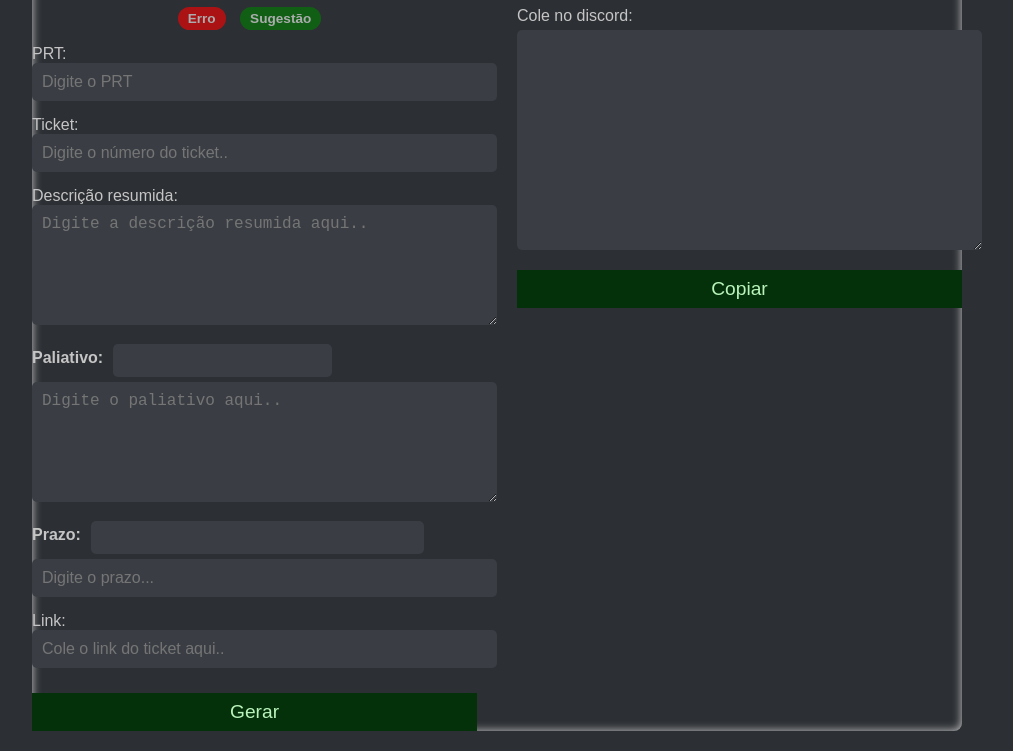
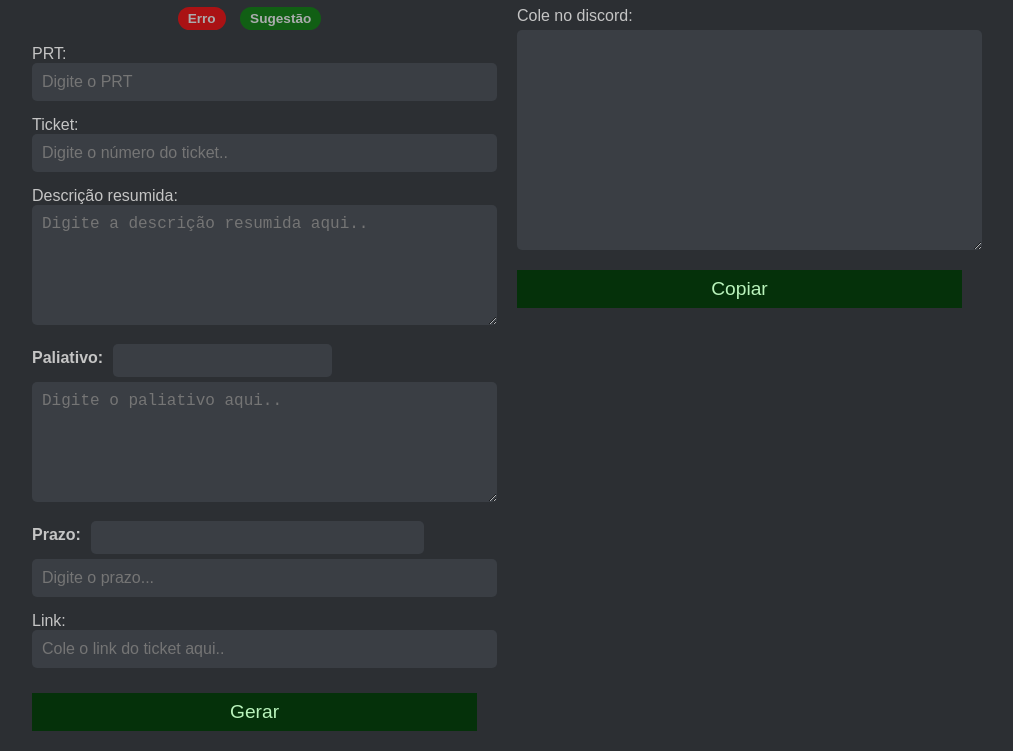
Before and after one commit to hasbuen/modelo-discord, a plain HTML site: page index.html in a window 1280 px wide. Shown: the part 286-1037 px from the top of the page, without its empty margins (143-1156 px from the left). Drawn offline with Linux system fonts and the light colour scheme; no server answers.

Commit message:
Update style.css

```diff
--- a/style.css
+++ b/style.css
@@ -18,7 +18,7 @@ body {
     margin: 0 auto;
     /* Centraliza horizontalmente */
     border-radius: 8px;
-    box-shadow: inset 0 0 10px #ccc;
+    box-shadow: none !important;
 }
 
 .botao-destaque {
```
